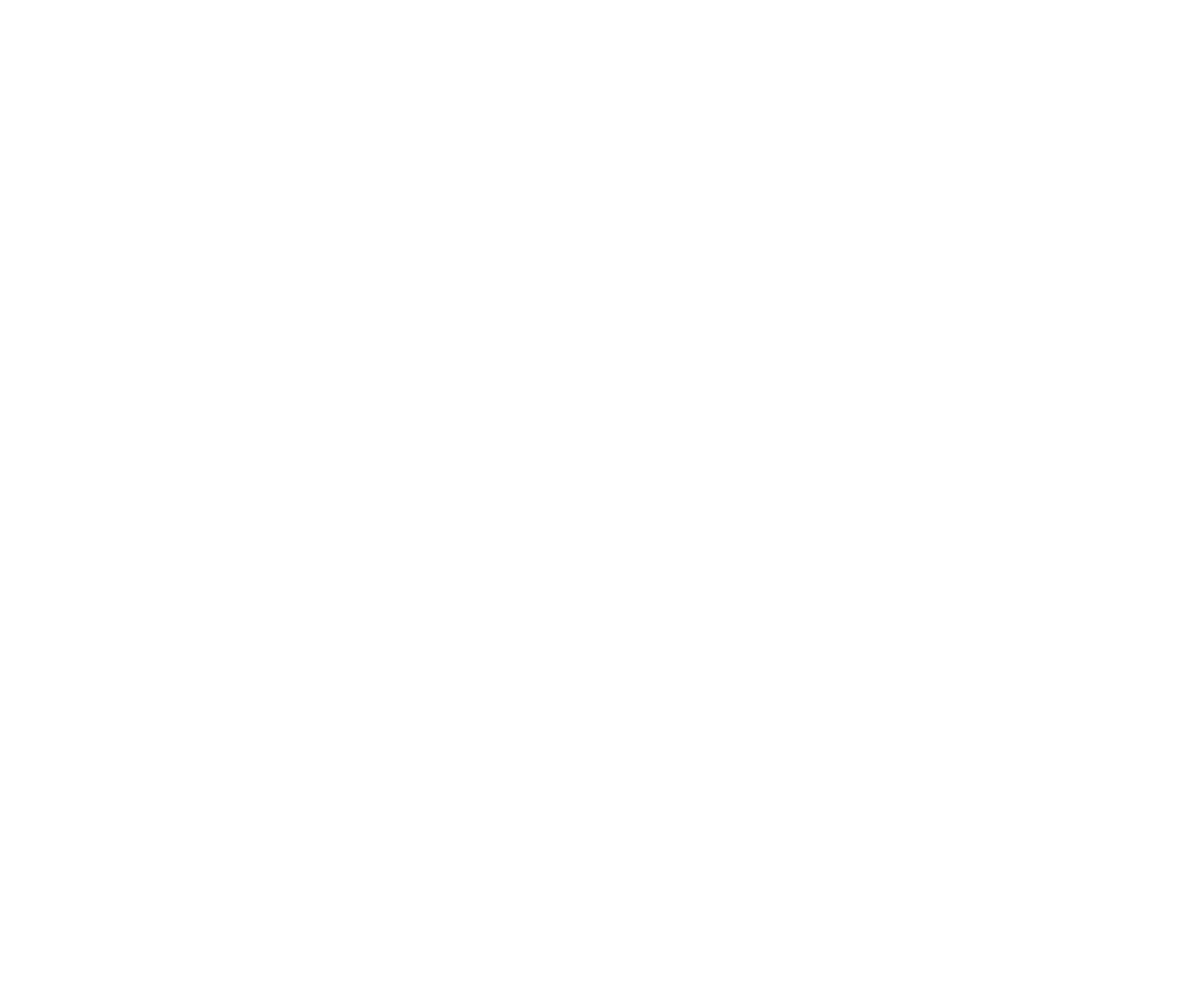
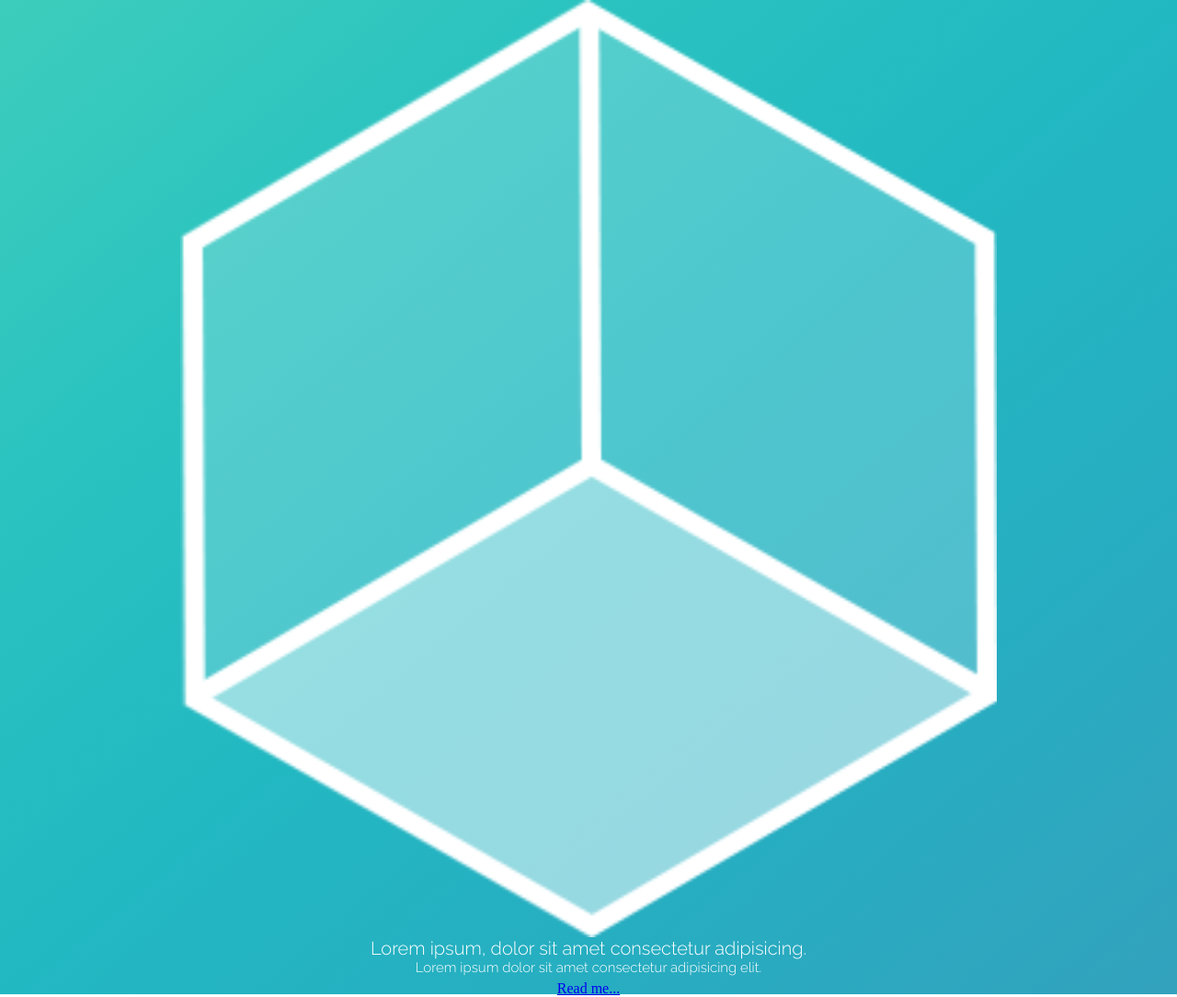
Before and after one commit to UrszulaMilc/Cube, a plain HTML site: page index.html in a window 1280 px wide. Shown: the whole page at 92% size. Before the commit the page ends 800 px from the top, so only its background shows below. Drawn offline with Linux system fonts and the light colour scheme.

Commit message:
26 marca

```diff
--- a/css/style.scss
+++ b/css/style.scss
@@ -0,0 +1,110 @@
+* {
+   margin: 0%;
+   padding: 0%;
+   box-sizing: border-box;
+ }
+
+ .container-fluid {
+   width: 100%;
+ }
+
+ .container {
+   width: 100%;
+   margin: 0 auto;
+ }
+
+ .hidden-xs {
+   display: none;
+ }
+
+ .hidden-sm {
+   display: block;
+ }
+
+//header-main------------------------------------------
+.header-main-fluid{
+   background-image: linear-gradient(to right bottom, #3dcdbc, #2bc3c0, #22b8c2, #27adc1, #33a2bd);
+}
+
+.header-main{
+   display: flex;
+   flex-direction: column;
+   align-items: center;
+   justify-content: center;
+
+   padding: 0 15px;
+}
+
+.header-main > img{
+   width: 80%;
+}
+
+.header-main > div > h2{
+   font-family: 'Raleway', sans-serif;
+   font-weight: 300;
+   font-size: 20px;
+   color: white;
+   text-align: center;
+}
+
+.header-main > p{
+   font-family: 'Raleway', sans-serif;
+   color: white;
+   font-weight: 300;
+   font-size: 15px;
+   text-align: center;
+}
+
+.header-main > a{
+   display: block;
+   margin-top: 5px;
+   height: 15px;
+}
+
+ @media (min-width: 576px) {
+   .container {
+     width: 540px;
+   }
+   .hidden-xs {
+     display: block;
+   }
+   .hidden-sm {
+     display: none;
+   }
+ }
+
+ @media (min-width: 768px) {
+   .container {
+     width: 720px;
+   }
+   .hidden-sm {
+     display: block;
+   }
+   .hidden-md {
+     display: none;
+   }
+ }
+
+ @media (min-width: 992px) {
+   .container {
+     width: 960px;
+   }
+   .hidden-md {
+     display: block;
+   }
+   .hidden-lg {
+     display: none;
+   }
+ }
+
+ @media (min-width: 1200px) {
+   .container {
+     width: 1140px;
+   }
+   .hidden-lg {
+     display: block;
+   }
+   .hidden-xl {
+     display: none;
+   }
+ }
--- a/index.html
+++ b/index.html
@@ -4,9 +4,18 @@
     <meta charset="UTF-8">
     <meta name="viewport" content="width=device-width, initial-scale=1.0">
     <meta http-equiv="X-UA-Compatible" content="ie=edge">
-    <title>Document</title>
+    <link href="https://fonts.googleapis.com/css?family=Raleway:300,400,400i,500" rel="stylesheet">
+    <link rel="stylesheet" href="css/style.css">
+    <title>Kostka</title>
 </head>
 <body>
-
+    <header class="container-fluid header-main-fluid">
+        <div class="container header-main">
+            <img src="img/cube.png" alt="kostka">
+            <div><h2>Lorem ipsum, dolor sit amet consectetur adipisicing.</h2></div>
+            <p>Lorem ipsum dolor sit amet consectetur adipisicing elit.</p>
+            <a href="#">Read me...</a>
+        </div>
+    </header>
 </body>
 </html>
```
Also changed, not shown: css/style.css (added), 1 other file.
